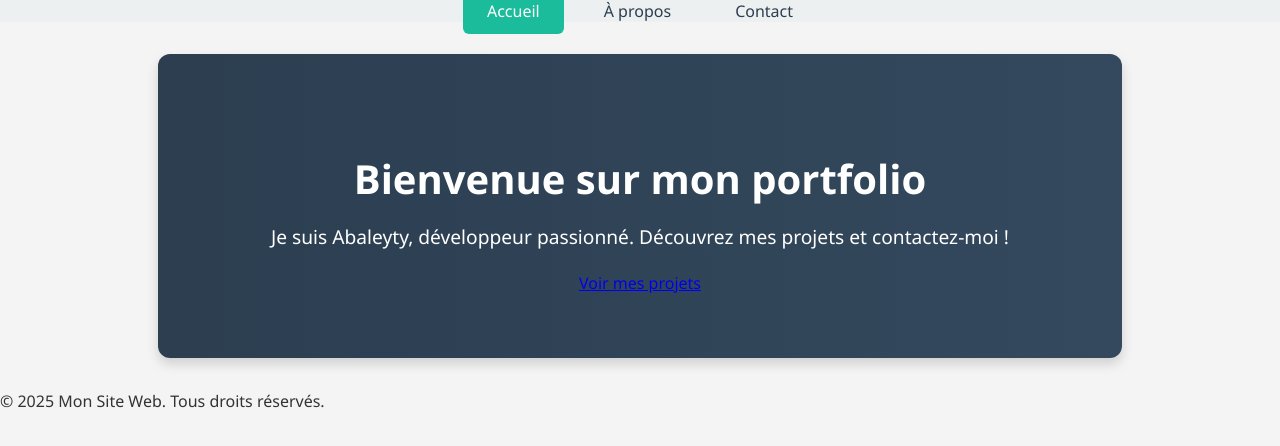
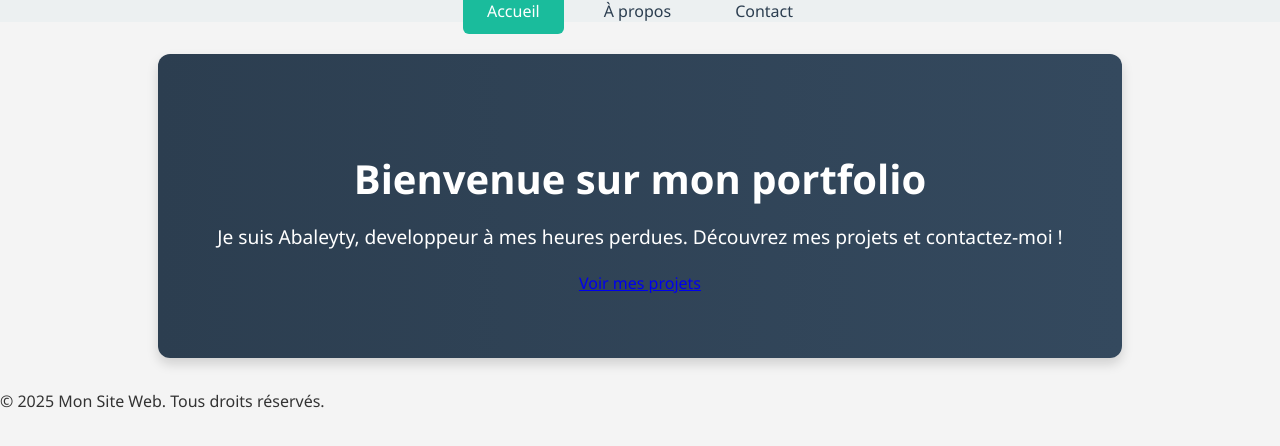
Before and after one commit to abaleytyraphael/Mon-portfolio, a plain HTML site: page index.html in a window 1280 px wide. Drawn offline with Linux system fonts and the light colour scheme.

Commit message:
Update index.html

```diff
--- a/index.html
+++ b/index.html
@@ -20,7 +20,7 @@
     <main>
         <section class="hero">
             <h1>Bienvenue sur mon portfolio</h1>
-            <p>Je suis Abaleyty, développeur passionné. Découvrez mes projets et contactez-moi !</p>
+            <p>Je suis Abaleyty, developpeur à mes heures perdues. Découvrez mes projets et contactez-moi !</p>
             <a href="about.html" class="btn">Voir mes projets</a>
         </section>
     </main>
```
